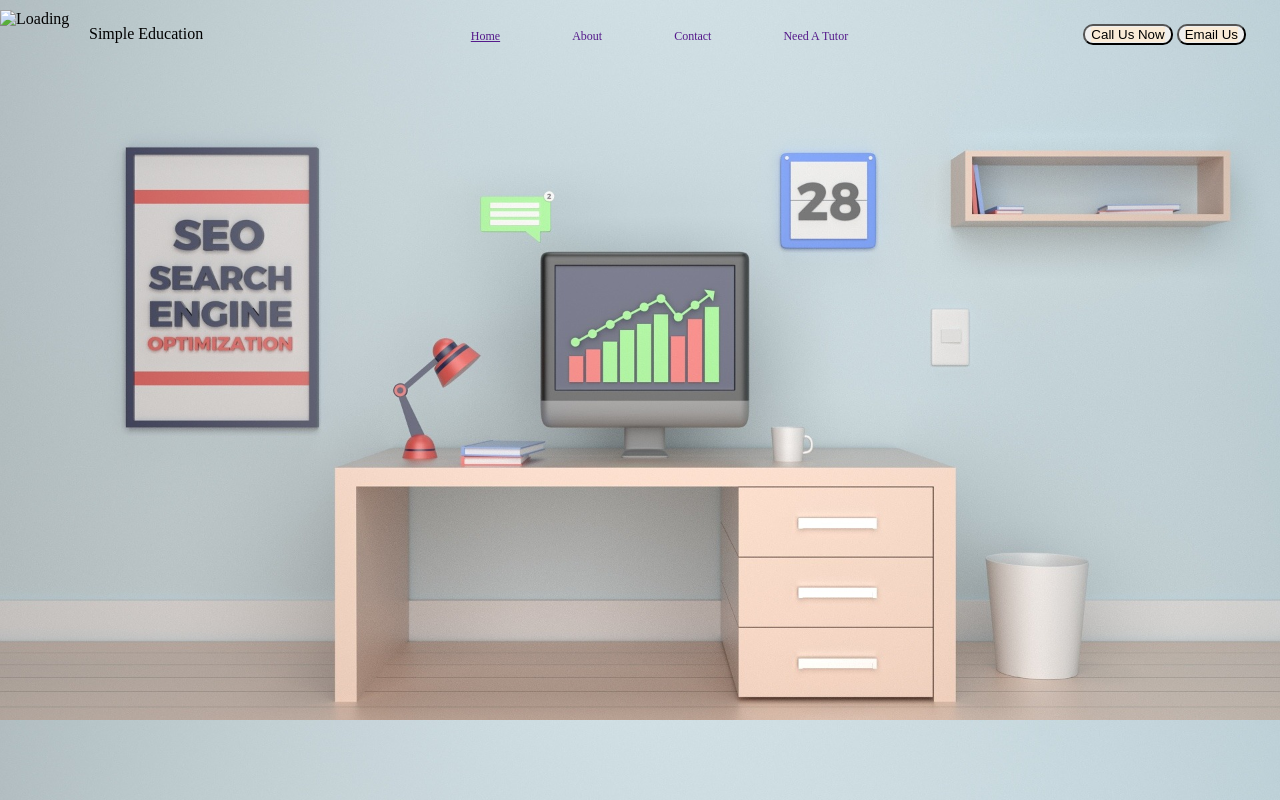
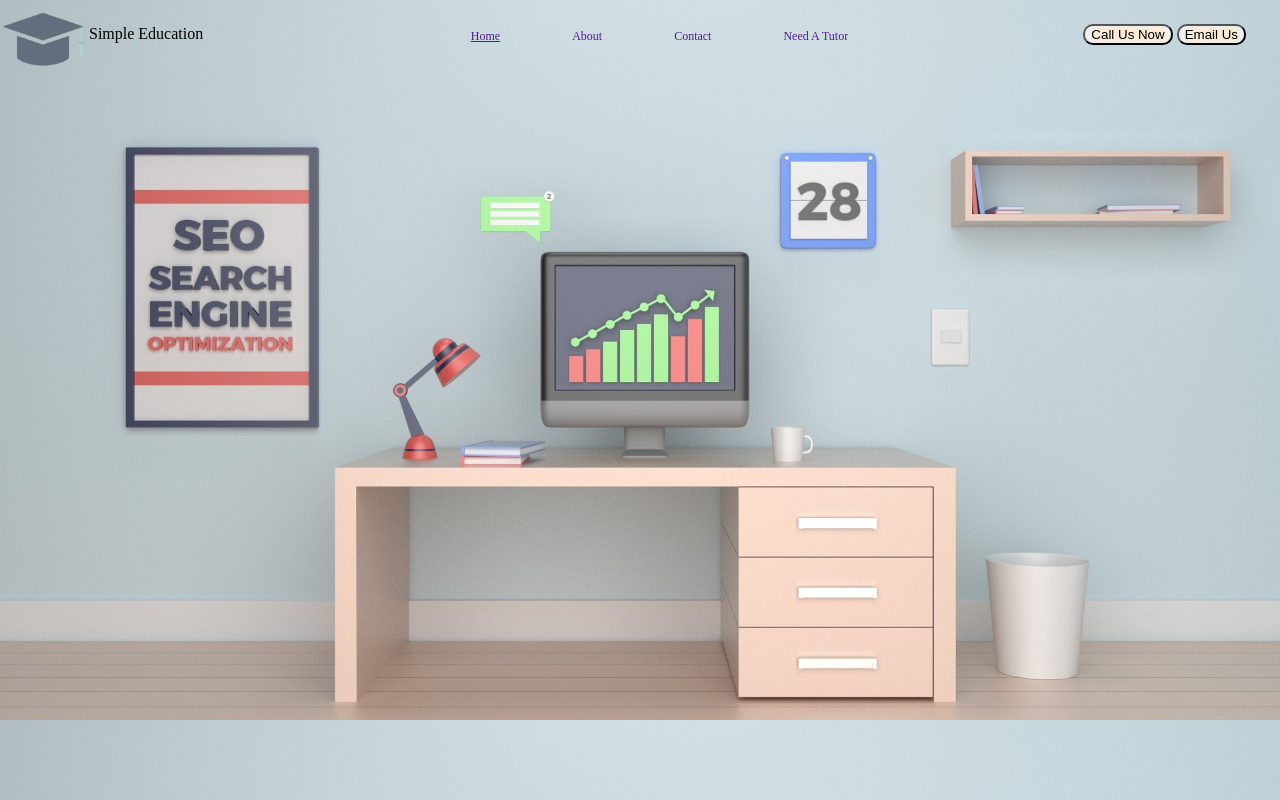
Before and after one commit to avii-e/se.github.io, a plain HTML site: page index.html in a window 1280 px wide. Drawn offline with Linux system fonts and the light colour scheme; files whose address does not match are found by name; a web font is replaced by a local one.

Commit message:
Update index.html

```diff
--- a/index.html
+++ b/index.html
@@ -13,7 +13,7 @@
 <body>
     <header class="header">
         <div class="left">
-            <img src="/img/5920.png" alt="Loading">
+            <img src="5920.png" alt="Loading">
             <div>Simple Education</div>
         </div>
         <div class="mid">
```
